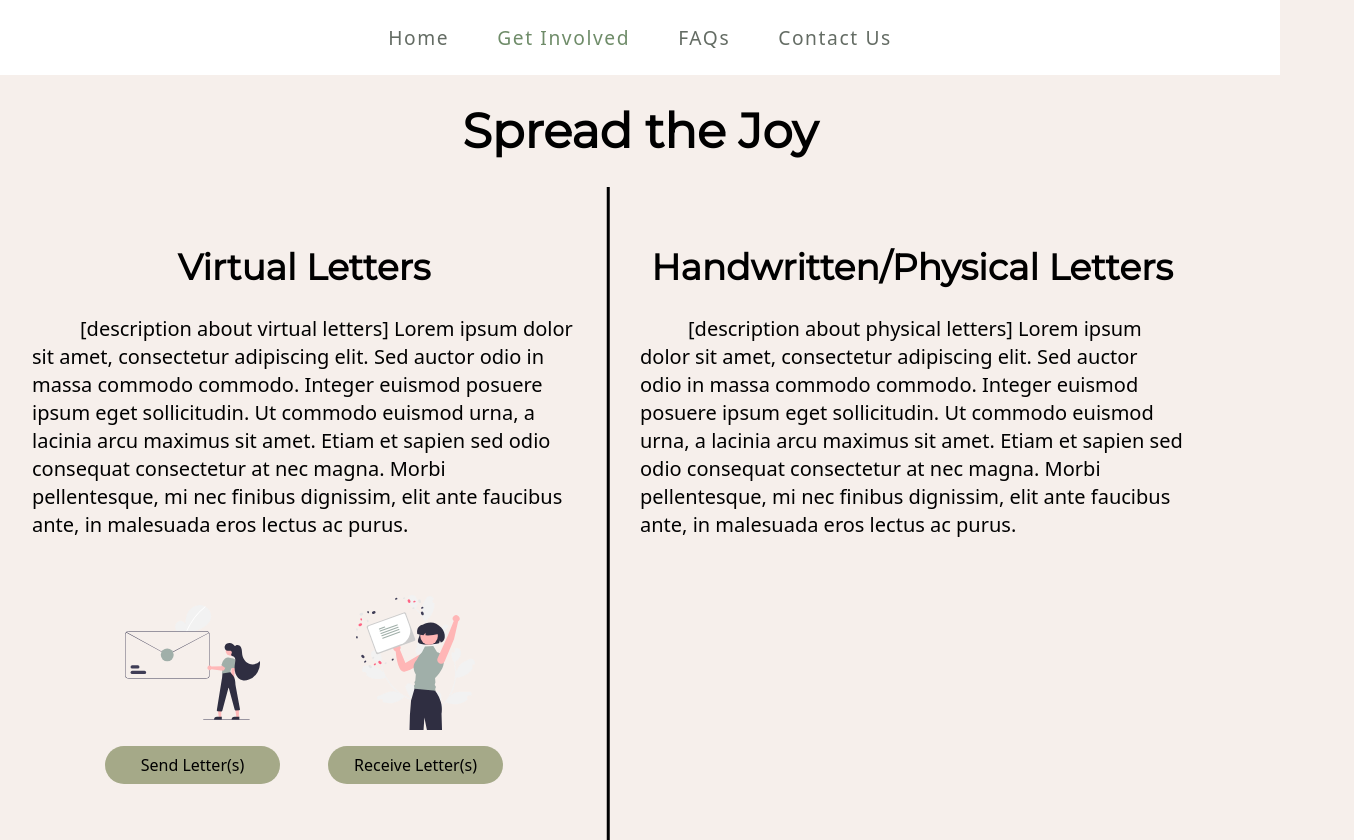
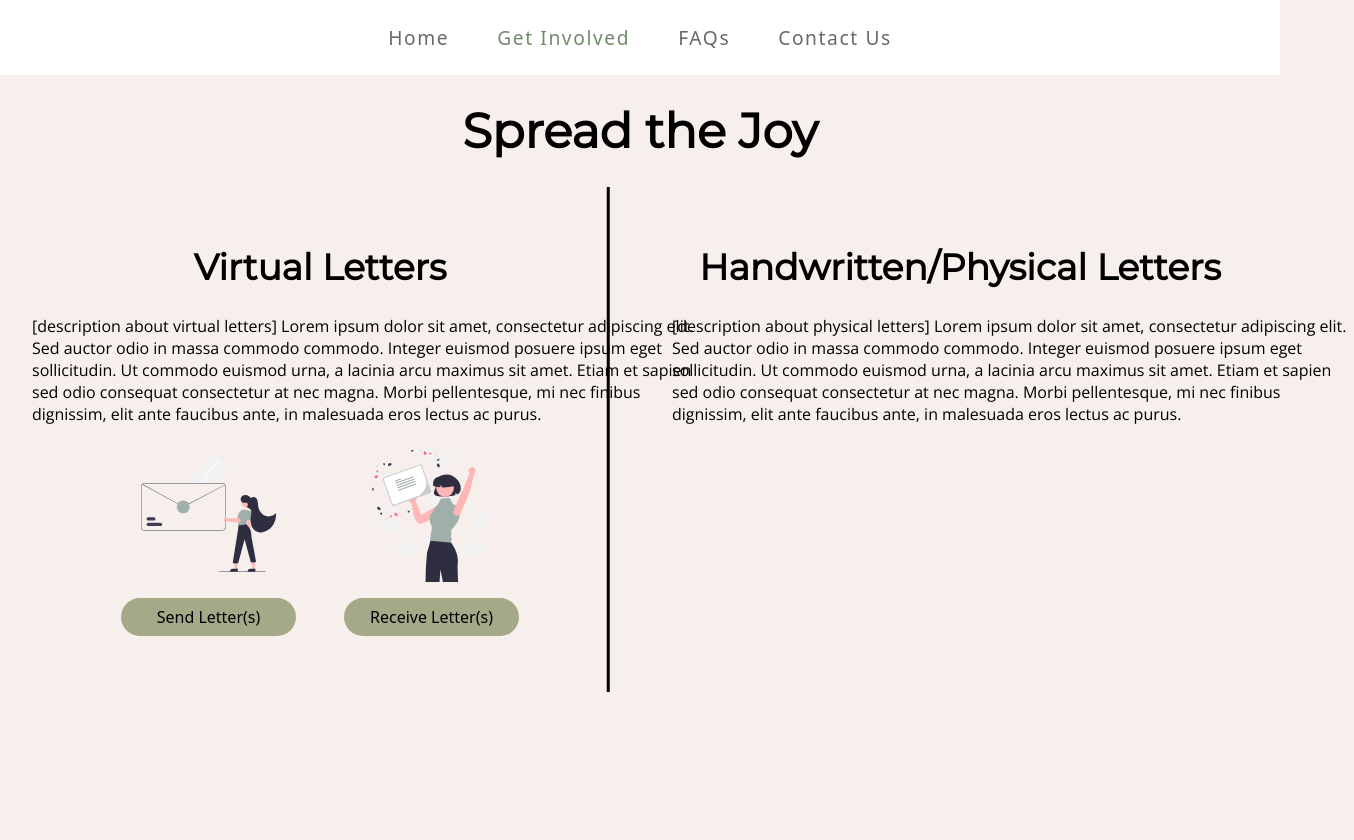
Before and after one commit to penstofriends/ptf-website2, a Nuxt app in the folder ptf-website/: page /GettingInvolved in a window 1280 px wide. Shown: the whole page, 1354 px wide, since content can reach past the window. After the commit the page ends 800 px from the top, so only its background shows below. Built offline with nearby package versions, Linux system fonts and the light colour scheme.

Commit message:
Update GettingInvolved.vue

```diff
--- a/ptf-website/pages/GettingInvolved.vue
+++ b/ptf-website/pages/GettingInvolved.vue
@@ -85,13 +85,15 @@
 }
 
 .text-description {
-  font-family: 'Noto Sans', sans-serif;
-  font-weight: 400;
-  font-size: 1.25rem;
-  max-width: 50rem;
-  text-indent: 3rem;
-  margin-bottom: 2rem;
-  line-height: 1.75rem;
+  color: #000;
+font-size: 1rem;
+font-family: 'Open Sans',sans-serif;
+display: flex;
+width: 42.625rem;
+height: 5.75rem;
+flex-direction: column;
+flex-shrink: 0;
+
 }
 
 .container__gettingInvolved-text {
```
